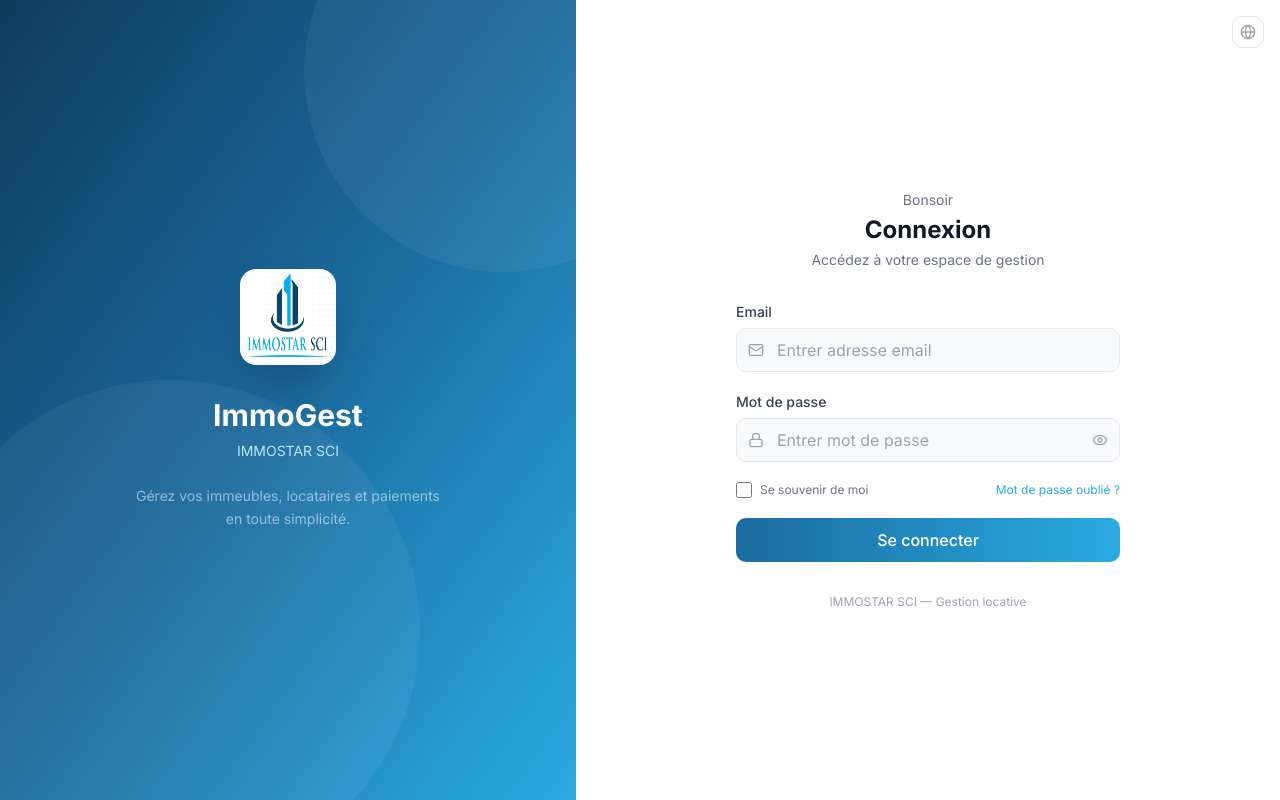
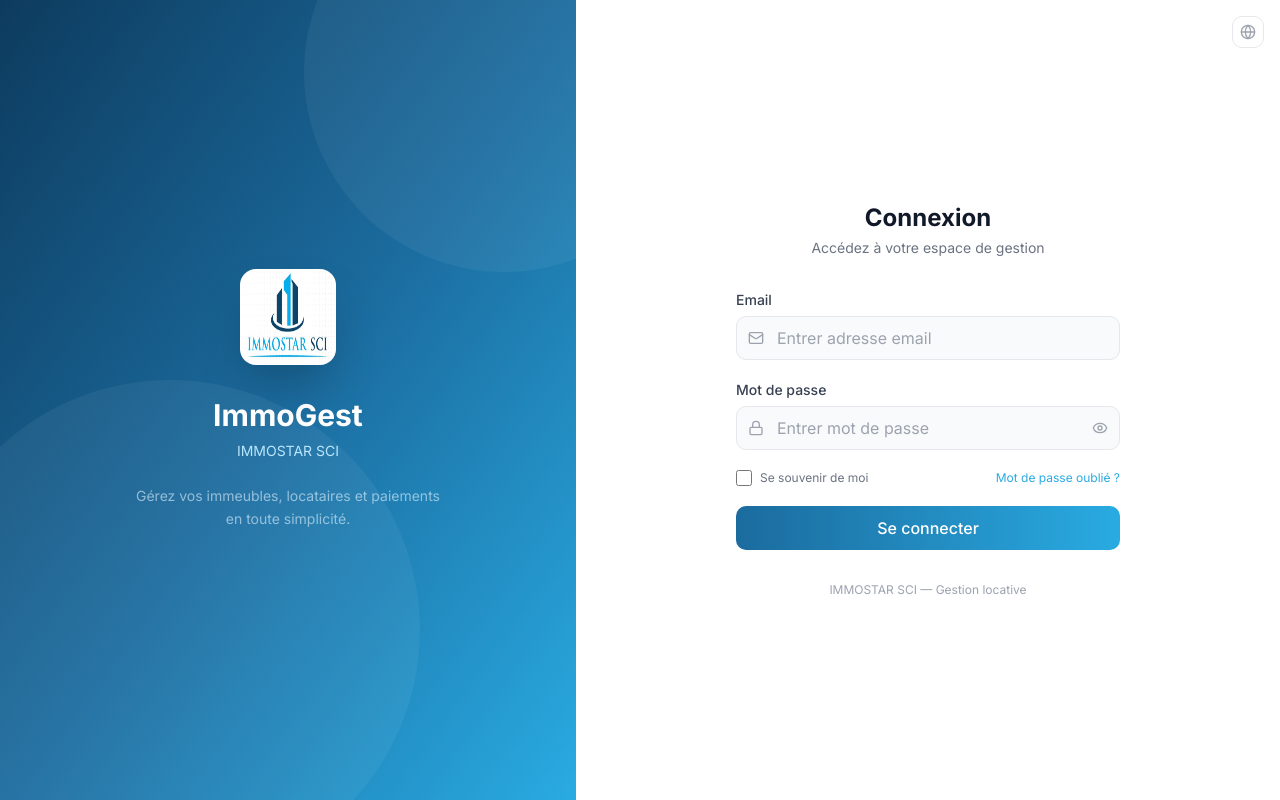
Before and after one commit to rush-limitless/lokagst, a Next.js app: page /login in a window 1280 px wide. Built offline with nearby package versions, Linux system fonts and the light colour scheme.

Commit message:
ui: retirer greeting dynamique page login

```diff
--- a/src/app/login/page.tsx
+++ b/src/app/login/page.tsx
@@ -70,8 +70,7 @@
           </div>
 
           <div className="text-center mb-8">
-            <p className="text-sm text-gray-500 dark:text-gray-400">{greeting}</p>
-            <h2 className="text-2xl font-bold text-gray-900 dark:text-white mt-1">{t.connexion}</h2>
+            <h2 className="text-2xl font-bold text-gray-900 dark:text-white">{t.connexion}</h2>
             <p className="text-sm text-gray-500 dark:text-gray-400 mt-1">{lang === "fr" ? "Accédez à votre espace de gestion" : "Access your management space"}</p>
           </div>
 
```
